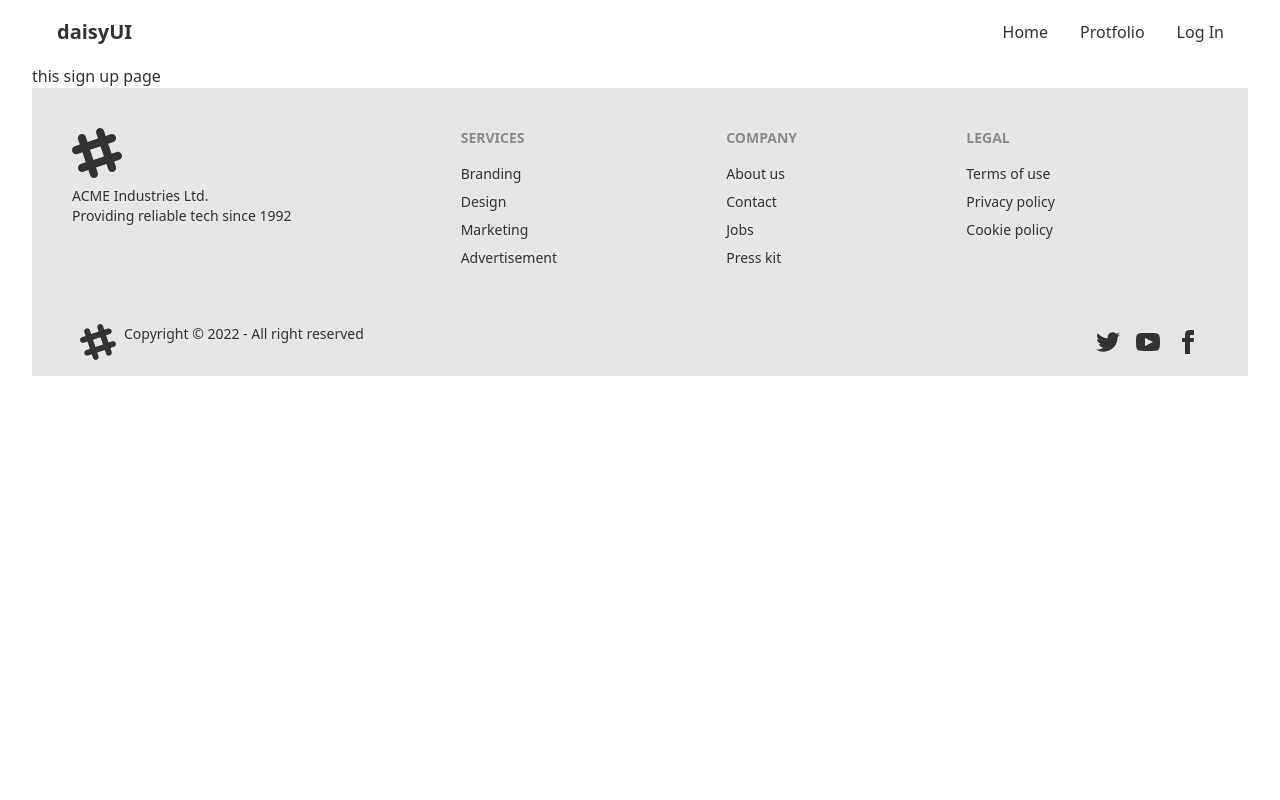
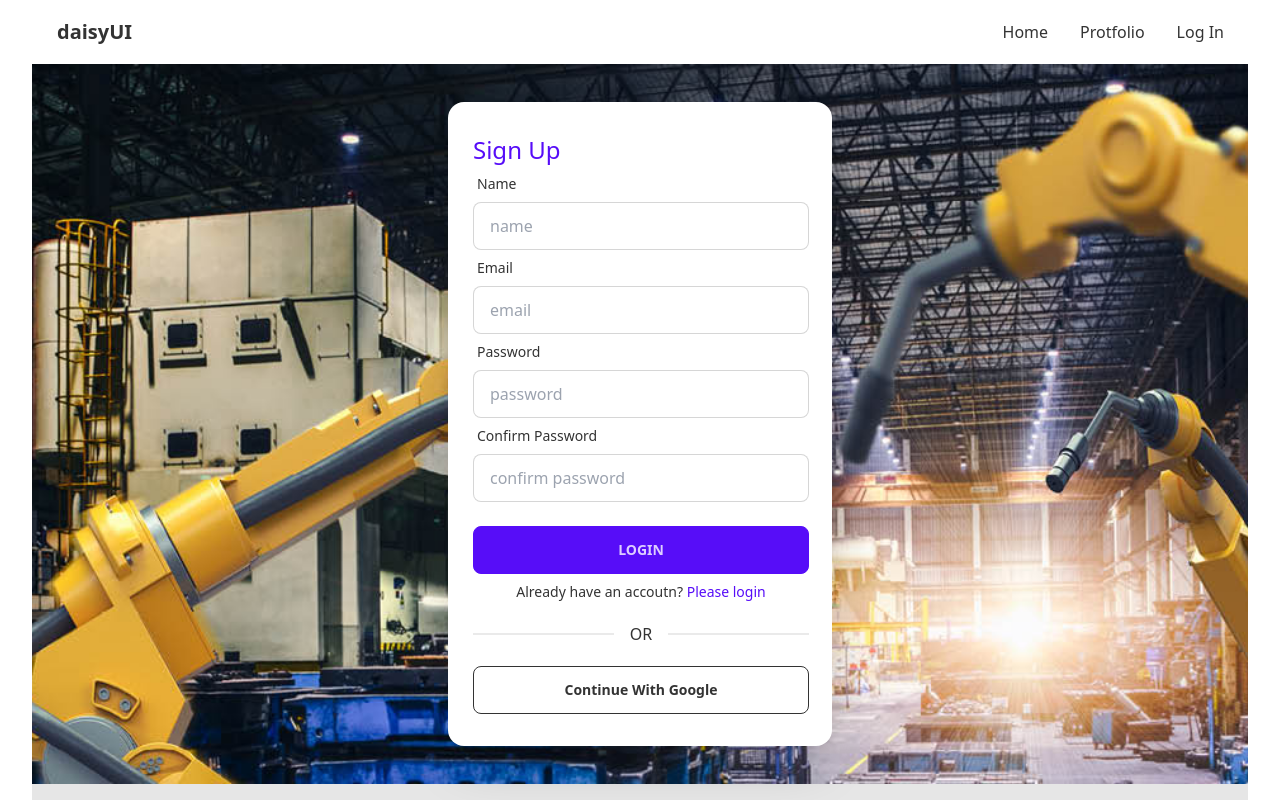
Before and after one commit to khalidumar29/masonary-manufactuerer-clinet, a React (Create React App) app: page /signUp in a window 1280 px wide. Shown: the top 800 px of the page. Built offline with nearby package versions, Linux system fonts and the light colour scheme.

Commit message:
sign up page don e

```diff
--- a/src/Pages/Login/Login.js
+++ b/src/Pages/Login/Login.js
@@ -1,19 +1,22 @@
 import React from "react";
 import { useForm } from "react-hook-form";
-import { Link } from "react-router-dom";
+import { Link, useNavigate } from "react-router-dom";
 
 const Login = () => {
+  const navigate = useNavigate();
   const {
     register,
     formState: { errors },
     handleSubmit,
   } = useForm();
-  const onSubmit = (data) => {};
+  const onSubmit = (data) => {
+    console.log(data);
+  };
   return (
     <div class="bg-[url('/src/assets/images/bg-for-login.jpg')] hero lg:min-h-[90vh] md:min-h-[90vh] min-h-[70vh]">
       <div class="hero-content flex-col lg:flex-row-reverse">
         <div class="card flex-shrink-0 w-full max-w-sm shadow-2xl bg-base-100">
-          <div class="card-body flex flex-col w-full border-opacity-50 lg:ml-[-7px] lg:w-[25rem] md:w-[25rem] w-[21.5rem]">
+          <div class="card-body flex flex-col border-opacity-50 lg:ml-[-7px] lg:w-[25rem] md:w-[25rem] w-[21.5rem]">
             <div>
               <form onSubmit={handleSubmit(onSubmit)}>
                 <h1 className="text-2xl text-primary">Login</h1>
@@ -50,6 +53,17 @@ const Login = () => {
                   <button type="submit" class="btn btn-primary">
                     Login
                   </button>
+                  <h1 className="text-sm text-center mt-2">
+                    new to mm?{" "}
+                    <span
+                      onClick={() => {
+                        navigate("/signUp");
+                      }}
+                      className="text-primary cursor-pointer"
+                    >
+                      Create new account
+                    </span>
+                  </h1>
                 </div>
               </form>
             </div>
--- a/src/Pages/SignUp/SignUp.js
+++ b/src/Pages/SignUp/SignUp.js
@@ -1,9 +1,98 @@
 import React from "react";
+import { useForm } from "react-hook-form";
+import { Link, useNavigate } from "react-router-dom";
 
 const SignUp = () => {
+  const navigate = useNavigate();
+  const {
+    register,
+    formState: { errors },
+    handleSubmit,
+  } = useForm();
+  const onSubmit = (data) => {
+    console.log(data);
+  };
   return (
-    <div>
-      <h1>this sign up page</h1>
+    <div class="bg-[url('/src/assets/images/bg-for-login.jpg')] hero lg:min-h-[90vh] md:min-h-[90vh] min-h-[70vh]">
+      <div class='hero-content flex-col lg:flex-row-reverse'>
+        <div class='card flex-shrink-0 w-full max-w-sm shadow-2xl bg-base-100'>
+          <div class='card-body flex flex-col border-opacity-50 lg:ml-[-7px] lg:w-[25rem] md:w-[25rem] w-[21.5rem]'>
+            <div>
+              <form onSubmit={handleSubmit(onSubmit)}>
+                <h1 className='text-2xl text-primary'>Sign Up</h1>
+                <div class='form-control'>
+                  <label class='label'>
+                    <span class='label-text'>Name</span>
+                  </label>
+                  <input
+                    {...register("name")}
+                    type='text'
+                    placeholder='name'
+                    class='input input-bordered'
+                    required
+                  />
+                </div>
+                <div class='form-control'>
+                  <label class='label'>
+                    <span class='label-text'>Email</span>
+                  </label>
+                  <input
+                    {...register("email")}
+                    type='email'
+                    placeholder='email'
+                    class='input input-bordered'
+                    required
+                  />
+                </div>
+                <div class='form-control'>
+                  <label class='label'>
+                    <span class='label-text'>Password</span>
+                  </label>
+                  <input
+                    {...register("password")}
+                    type='password'
+                    placeholder='password'
+                    class='input input-bordered'
+                    required
+                  />
+                </div>
+                <div class='form-control'>
+                  <label class='label'>
+                    <span class='label-text'>Confirm Password</span>
+                  </label>
+                  <input
+                    {...register("confirmpassword")}
+                    type='password'
+                    placeholder='confirm password'
+                    class='input input-bordered'
+                    required
+                  />
+                </div>
+                <div class='form-control mt-6'>
+                  <button type='submit' class='btn btn-primary'>
+                    Login
+                  </button>
+                  <h1 className='text-sm text-center mt-2'>
+                    Already have an accoutn?{" "}
+                    <span
+                      onClick={() => {
+                        navigate("/login");
+                      }}
+                      className='text-primary cursor-pointer'
+                    >
+                      Please login
+                    </span>
+                  </h1>
+                </div>
+              </form>
+            </div>
+            <div class='divider '>OR</div>
+            <button className='btn btn-outline btn-gost capitalize'>
+              continue with google
+            </button>
+          </div>
+        </div>
+      </div>
     </div>
   );
 };
```
